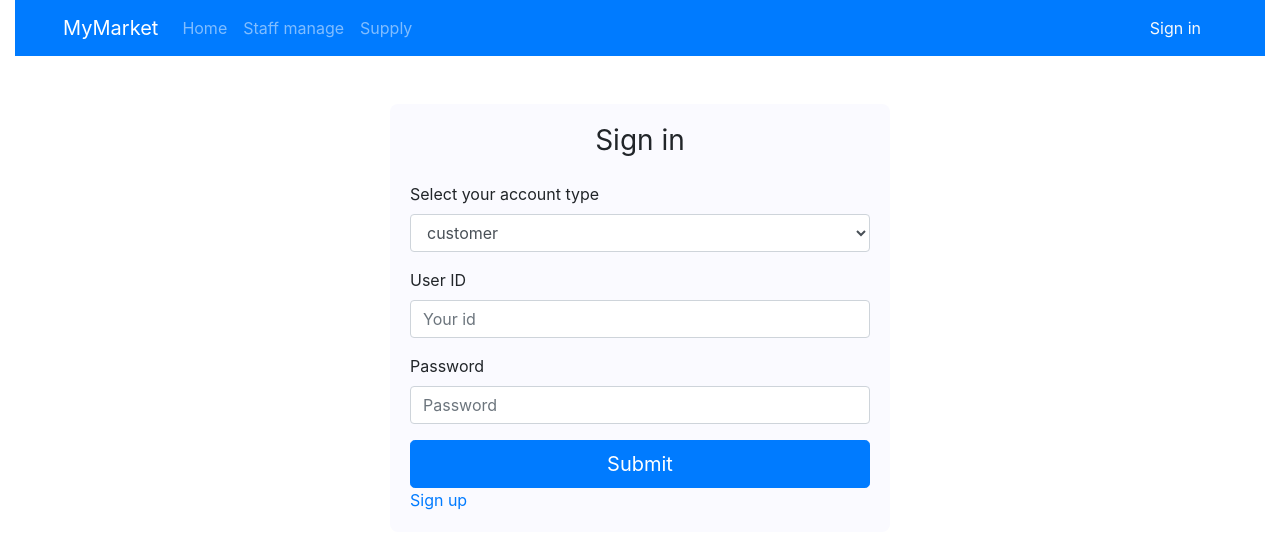
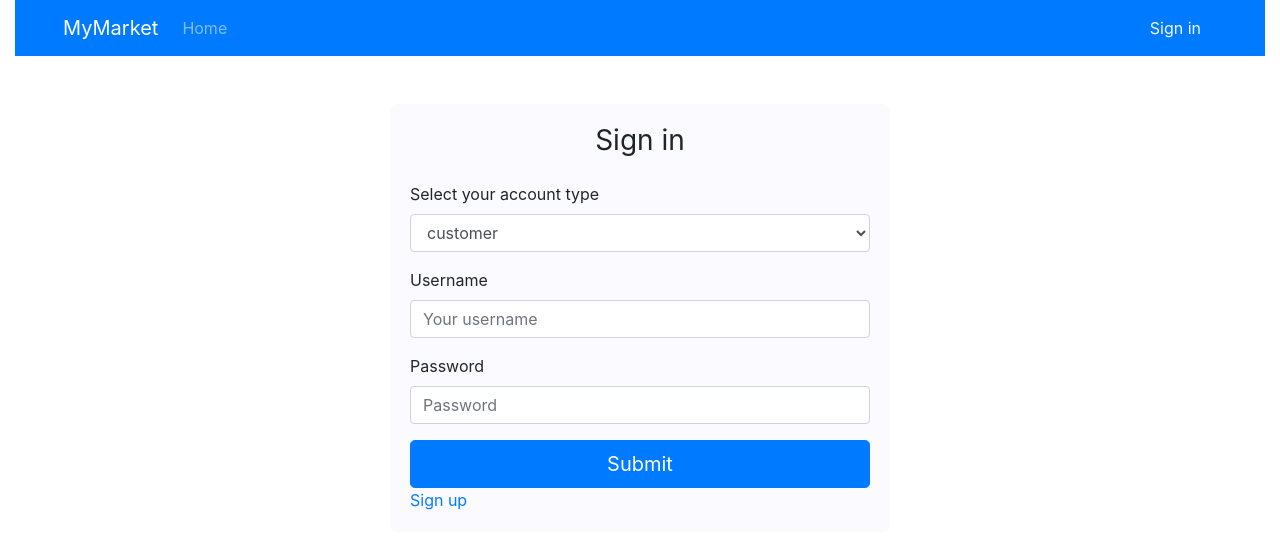
Before and after one commit to imjasming/ex-DBS-supermarket_management_system, a Django app: page /login in a window 1280 px wide. Shown: the top 549 px of the page. Run offline with Django 3.2, Linux system fonts and the light colour scheme; some libraries are stand-ins or nearby versions.

```diff
--- a/accounts/forms.py
+++ b/accounts/forms.py
@@ -1,12 +1,11 @@
 from django import forms
 from django.contrib.auth import get_user_model
+
 User = get_user_model()
 from django.contrib.auth.forms import PasswordChangeForm
 from django.utils.translation import gettext, gettext_lazy as _
 
 from .models import Customer, Branch, Staff
-
-
 
 
 class AdminLoginForm(forms.Form):
@@ -18,9 +17,9 @@ class AdminLoginForm(forms.Form):
 
 
 class LoginForm(forms.Form):
-    id = forms.CharField(label='ID', max_length=20,
-                         widget=forms.TextInput(
-                             attrs={'class': 'form-control', 'placeholder': 'Your id'}))
+    username = forms.CharField(label='username', max_length=20,
+                               widget=forms.TextInput(
+                                   attrs={'class': 'form-control', 'placeholder': 'Your username'}))
     password = forms.CharField(label='Password', min_length=6, max_length=18,
                                widget=forms.PasswordInput(attrs={'class': 'form-control', 'placeholder': 'Password'}))
 
--- a/accounts/urls.py
+++ b/accounts/urls.py
@@ -3,12 +3,10 @@ from django.urls import path
 from . import views
 
 urlpatterns = [
-
      path('', views.index),
      path('login', views.user_login, name='login'),
      path('register', views.user_register, name='register'),
      path('data/product', views.send_goods),
-
-
-
+     path('home', views.index_home),
+     path('logout', views.index_logout),
 ]
--- a/accounts/views.py
+++ b/accounts/views.py
@@ -1,10 +1,12 @@
 from django.contrib.auth import authenticate, login, get_user_model
+from django.contrib.auth.decorators import login_required
 from django.shortcuts import render
 import json
 from django.http import HttpResponse, HttpResponseRedirect
 from accounts.forms import LoginForm
 from accounts.admin import UserCreationForm
 from accounts.models import Customer, Goods, Staff, MyBaseUser
+from django.contrib import auth
 
 User = get_user_model()
 
@@ -25,8 +27,14 @@ def get_product_from_supplier(request):
     pass
 
 
+@login_required
+def index_home(request):
+    user = request.user
+    return render(request, 'home.html', {'user': user})
+
+
 def index(request):
-    return render(request, 'home.html')
+    return render(request, 'home.html', )
 
 
 # 用户注册方法
@@ -42,15 +50,16 @@ def user_register(request):
             a_password = request.POST["a_password"]
             right = request.POST["type"]
             # 注册系统表
-            user = User.objects.create_user(username=username, password=a_password)
+            user = User.objects.create_user(username=username, password=a_password, )
             # 注册用户表
-            MyBaseUser.objects.create_user(username=username, password=a_password)
+            user = MyBaseUser.objects.create_user(username=username, password=a_password, right=right)
             userID = MyBaseUser.objects.get(username=username)
             if right == 'customer':
                 Customer.objects.create(CID=userID, name=username, tel=tel)
             else:
                 Staff.objects.create(StaNO=userID, StaName=username, tel=tel, Position=right)
-            return render(request, 'home.html', {'user': user, 'error': uf.errors})
+            auth.login(request, user)
+            return HttpResponseRedirect('/home')
 
         else:
             form = UserCreationForm()
@@ -65,14 +74,14 @@ def user_register(request):
 def user_login(req):
     if req.method == 'POST':
         form = LoginForm(req.POST)
-        id = req.POST.get('id')
+        username = req.POST.get('username')
         password = req.POST.get('password')
-        user = authenticate(id=id, password=password)
+        user = authenticate(username=username, password=password)
         if user:
             if user.is_active:
                 # 成功登录
                 login(req, user)
-                return HttpResponseRedirect('/home', {'user': user})
+                return HttpResponseRedirect('/home')
             else:
                 return render(req, 'login.html', {'title': 'Login',
                                                   'form': form, "error": "Your Rango account is disabled."})
@@ -84,6 +93,12 @@ def user_login(req):
     else:
         form = LoginForm()
         return render(req, 'login.html', {'title': 'Login', 'form': form})
+
+
+@login_required
+def index_logout(request):
+    auth.logout(request)
+    return HttpResponseRedirect("/login")
 
 
 def index_leader(request):
--- a/templates/base.html
+++ b/templates/base.html
@@ -33,20 +33,23 @@
         <ul class="navbar-nav mr-auto">
             <li class="nav-item"><a class="nav-link" href="/">Home</a></li>
 
-{#            {% if not user is None %}#}
-{#                {% if user.right != 'customer' %}#}
+            {% if not user.id is None %}
+                {% if user.right != 'customer' %}
                     <li class="nav-item"><a class="nav-link" href="/manage">Staff manage</a></li>
-{#                    {% if user.right == 'manager' %}#}
+                    {% if user.right == 'manager' %}
                         <li class="nav-item"><a class="nav-link" href="/supply">Supply</a></li>
-                    {% comment %}{% endif %}
+                    {% endif %}
                 {% endif %}
-            {% endif %}{% endcomment %}
+            {% endif %}
             {% block menu_item %}{% endblock %}
         </ul>
 
         {% if not user is None and user.is_authenticated %}
             <a class="nav-link ml-md-auto d-none d-md-flex text-light" href="/profile">
                 User centre
+            </a>
+            <a class="nav-link ml-md-auto d-none d-md-flex text-light" href="/logout">
+                Sign out
             </a>
         {% else %}
             <a class="nav-link ml-md-auto d-none d-md-flex text-light" href="/login">
--- a/templates/login.html
+++ b/templates/login.html
@@ -21,9 +21,9 @@
             </div>
             <div class="form-group">
                 {{ form.non_field_errors }}
-                <p class="errors">{{ form.id.errors }}</p>
-                <label for="{{ form.id.id_for_label }}">User ID</label>
-                {{ form.id }}
+                <p class="errors">{{ form.username.errors }}</p>
+                <label for="{{ form.username.id_for_label }}">Username</label>
+                {{ form.username }}
             </div>
             <div class="form-group">
                 <p class="errors">{{ form.password.errors }}</p>
```
Also changed, not shown: ex_DBS_supermarket_management_system/settings.py (+15 -15 lines).
